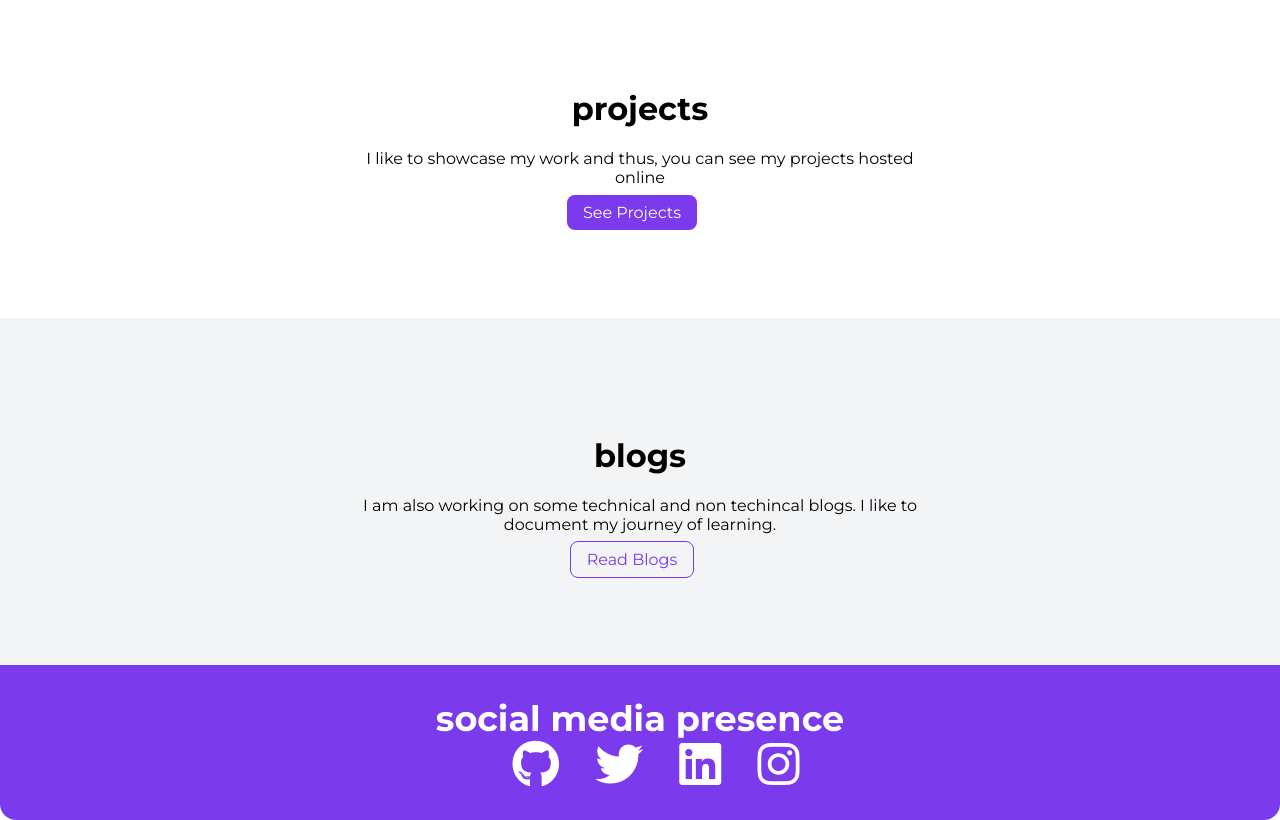
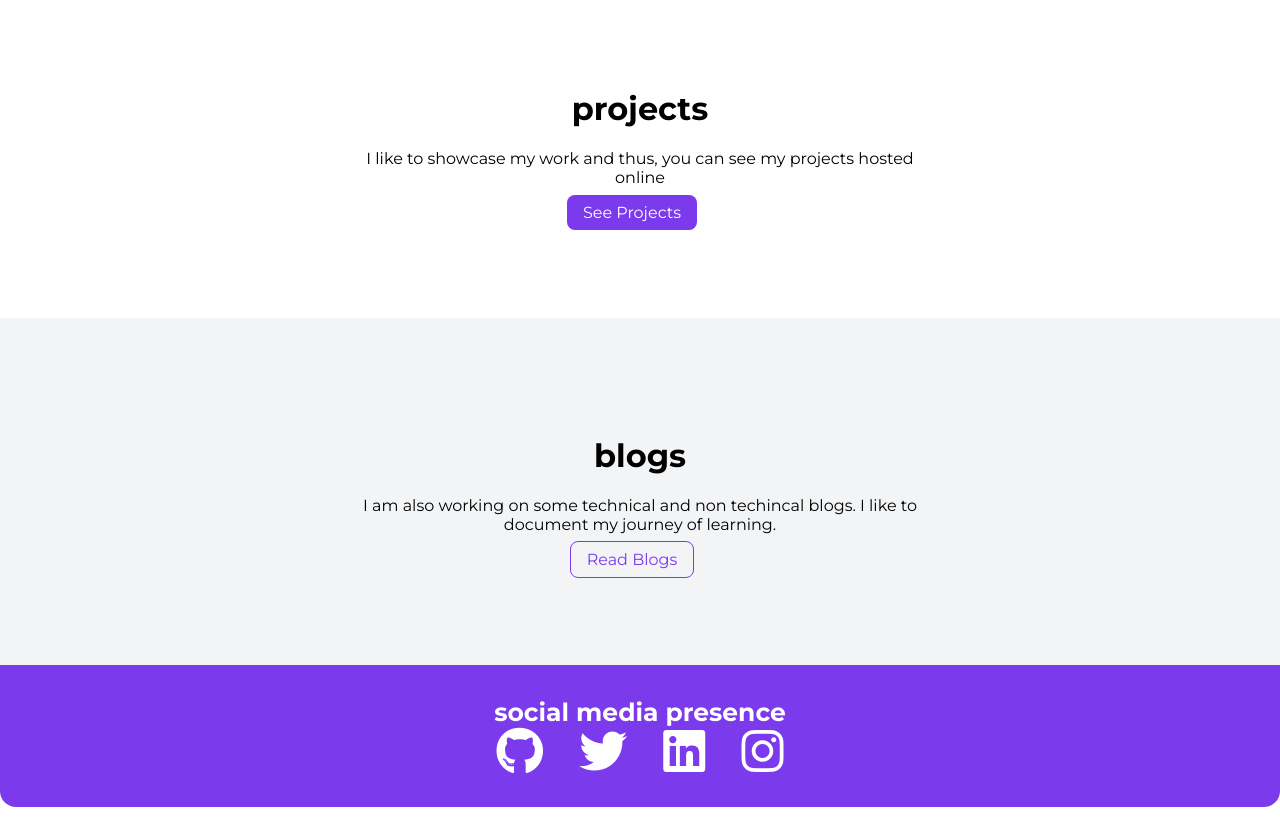
Before and after one commit to vasudev003/Vasudev-Peshwani-website, a plain HTML site: page index.html in a window 1280 px wide. Shown: the part 1288-2108 px from the top of the page. Drawn offline with Linux system fonts and the light colour scheme.

Commit message:
update style.css

```diff
--- a/styles.css
+++ b/styles.css
@@ -194,18 +194,18 @@ footer {
 
 .footer .footer-header {
     font-weight: bold;
-    font-size: 35px;
+    font-size: 25px;
     text-align: center;
 }
 
 .footer-header {
-    font-size: 35px;
+    font-size: 25px;
     font-weight: bold;
     text-align: center;
 }
 
 .footer ul {
-    padding-inline-start: 2rem;
+    padding-inline-start: 0rem;
     display: inline;
 }
 
@@ -232,5 +232,8 @@ footer {
         margin: 0px;
         padding: 0px 0.8rem;
     }
+    .link{
+        margin: 0.5rem;
+    }
 
 }
```
